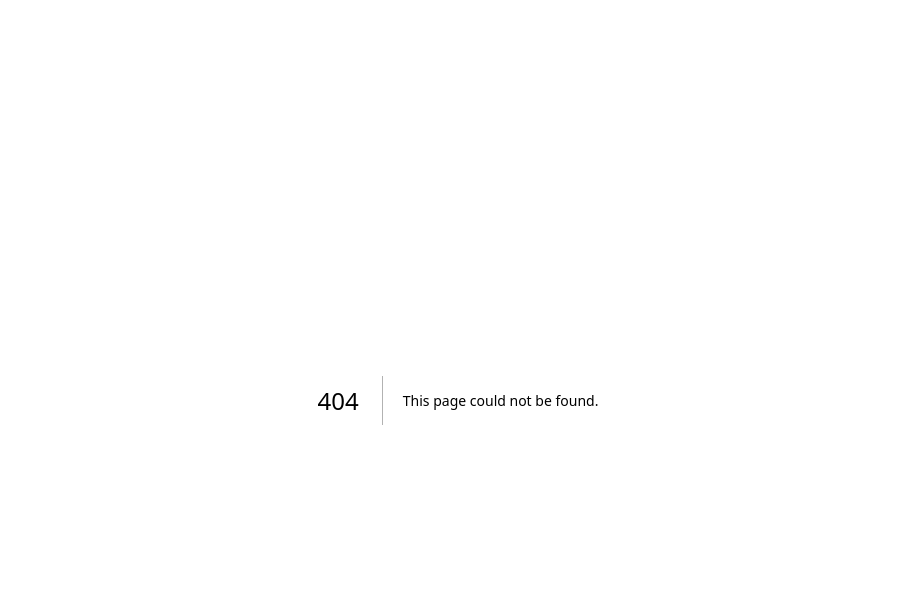
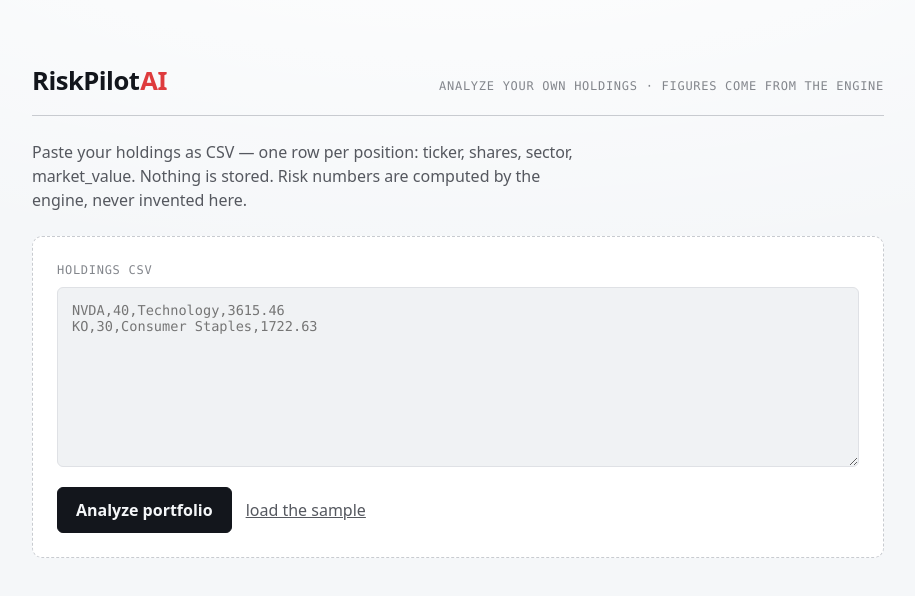
Before and after one commit to Kaydenletk/riskpilot-ai, a Next.js app in the folder frontend/: page /analyze in a window 1280 px wide. Before the commit this address had no page. Shown: the top 596 px of the page, without its empty margins (182-1097 px from the left). Built offline with nearby package versions, Linux system fonts and the light colour scheme.

Commit message:
feat: /analyze upload page with engine scoring + honest offline panel

```diff
--- /dev/null
+++ b/frontend/src/app/analyze/analyze.module.css
@@ -0,0 +1,55 @@
+.wrap { max-width: 900px; margin: 0 auto; }
+.intro { margin: var(--space-3) 0; color: var(--ink-soft); max-width: 60ch; }
+.box {
+  background: var(--surface);
+  border: 1px dashed var(--rule-strong);
+  border-radius: var(--radius);
+  padding: var(--space-3);
+}
+.label { display: block; margin-bottom: var(--space-1); }
+.textarea {
+  width: 100%;
+  min-height: 180px;
+  resize: vertical;
+  font-family: ui-monospace, "SF Mono", Menlo, monospace;
+  font-size: var(--text-sm);
+  color: var(--ink);
+  background: var(--bg-grain);
+  border: 1px solid var(--rule);
+  border-radius: var(--radius-sm);
+  padding: var(--space-2);
+}
+.row { display: flex; gap: var(--space-2); align-items: center; margin-top: var(--space-2); flex-wrap: wrap; }
+.btn {
+  font: inherit;
+  font-weight: 600;
+  padding: 10px 18px;
+  border-radius: var(--radius-sm);
+  border: 1px solid var(--ink);
+  background: var(--ink);
+  color: var(--bg);
+  cursor: pointer;
+  transition: opacity var(--dur-fast) var(--ease-out-expo);
+}
+.btn:hover { opacity: 0.88; }
+.linkBtn { font: inherit; background: none; border: none; color: var(--ink-soft); text-decoration: underline; cursor: pointer; padding: 0; }
+.errors { margin-top: var(--space-2); border-left: 3px solid var(--risk-high); padding-left: var(--space-2); }
+.errItem { color: var(--risk-high); font-size: var(--text-sm); margin: 4px 0; }
+.offline {
+  margin-top: var(--space-3);
+  background: var(--surface-raised);
+  border: 1px solid var(--rule);
+  border-radius: var(--radius);
+  padding: var(--space-3);
+}
+.code {
+  font-family: ui-monospace, "SF Mono", Menlo, monospace;
+  font-size: var(--text-sm);
+  background: var(--bg-grain);
+  border: 1px solid var(--rule);
+  border-radius: var(--radius-sm);
+  padding: var(--space-2);
+  overflow-x: auto;
+}
+.breakdown { display: grid; gap: 6px; margin: var(--space-2) 0; }
+.brow { display: flex; justify-content: space-between; font-size: var(--text-sm); }
--- /dev/null
+++ b/frontend/src/app/analyze/page.tsx
@@ -0,0 +1,161 @@
+"use client";
+
+import { useState } from "react";
+import Link from "next/link";
+
+import { Dashboard } from "@/components/dashboard/Dashboard";
+import { computeBreakdown } from "@/lib/breakdown";
+import { parseHoldings, type RowError } from "@/lib/parse-holdings";
+import type { Holding, RiskReport } from "@/lib/types";
+
+import styles from "./analyze.module.css";
+import page from "../page.module.css";
+
+const SAMPLE = `ticker,shares,sector,market_value
+NVDA,40,Technology,3615.46
+AMD,60,Technology,1223.75
+MSFT,10,Technology,1612.28
+KO,30,Consumer Staples,1722.63
+JNJ,8,Healthcare,1248.13`;
+
+type State =
+  | { kind: "idle" }
+  | { kind: "errors"; errors: RowError[] }
+  | { kind: "scoring" }
+  | { kind: "result"; report: RiskReport }
+  | { kind: "offline"; holdings: Holding[] };
+
+export default function AnalyzePage() {
+  const [text, setText] = useState("");
+  const [state, setState] = useState<State>({ kind: "idle" });
+
+  async function onAnalyze() {
+    const parsed = parseHoldings(text);
+    if (!parsed.ok) {
+      setState({ kind: "errors", errors: parsed.errors });
+      return;
+    }
+    setState({ kind: "scoring" });
+    try {
+      const res = await fetch("/api/report", {
+        method: "POST",
+        headers: { "content-type": "application/json" },
+        body: JSON.stringify({ holdings: parsed.holdings }),
+      });
+      if (res.ok) {
+        setState({ kind: "result", report: (await res.json()) as RiskReport });
+        return;
+      }
+      // The server REJECTED the holdings — surface why, never the "validated" panel.
+      if (res.status === 400 || res.status === 422) {
+        const body = (await res.json()) as { errors?: string[]; symbols?: string[]; message?: string };
+        const messages: string[] =
+          body.symbols && body.symbols.length
+            ? [`Not in the demo universe: ${body.symbols.join(", ")}. Only the vetted ticker list can be scored.`]
+            : body.errors ?? [body.message ?? "The portfolio was rejected."];
+        setState({ kind: "errors", errors: messages.map((message) => ({ row: 0, message })) });
+        return;
+      }
+      // 503 / other engine-down status: the parse was valid, the engine is just absent.
+    } catch {
+      // network failure — same as engine-down: fall through to the offline panel
+    }
+    setState({ kind: "offline", holdings: parsed.holdings });
+  }
+
+  return (
+    <div className={page.page}>
+      <header className={`${page.masthead} stage stage-1`}>
+        <Link href="/" className={page.brand} style={{ textDecoration: "none" }}>
+          RiskPilot<span className={page.brandAccent}>AI</span>
+        </Link>
+        <div className="caption">analyze your own holdings · figures come from the engine</div>
+      </header>
+
+      <div className={`${styles.wrap} stage stage-2`}>
+        <p className={styles.intro}>
+          Paste your holdings as CSV — one row per position:{" "}
+          <span className="num">ticker, shares, sector, market_value</span>. Nothing is stored.
+          Risk numbers are computed by the engine, never invented here.
+        </p>
+
+        <div className={styles.box}>
+          <label className={`caption ${styles.label}`} htmlFor="csv">
+            Holdings CSV
+          </label>
+          <textarea
+            id="csv"
+            className={styles.textarea}
+            value={text}
+            spellCheck={false}
+            placeholder={"NVDA,40,Technology,3615.46\nKO,30,Consumer Staples,1722.63"}
+            onChange={(e) => setText(e.target.value)}
+          />
+          <div className={styles.row}>
+            <button className={styles.btn} onClick={onAnalyze} disabled={state.kind === "scoring"}>
+              {state.kind === "scoring" ? "Scoring…" : "Analyze portfolio"}
+            </button>
+            <button className={styles.linkBtn} onClick={() => setText(SAMPLE)}>
+              load the sample
+            </button>
+          </div>
+
+          {state.kind === "errors" && (
+            <div className={styles.errors} role="alert">
+              {state.errors.map((e, i) => (
+                <p key={i} className={styles.errItem}>
+                  {e.row > 0 ? `Row ${e.row}: ` : ""}
+                  {e.message}
+                </p>
+              ))}
+            </div>
+          )}
+        </div>
+
+        {state.kind === "result" && (
+          <div style={{ marginTop: "var(--space-4)" }}>
+            <Dashboard report={state.report} />
+          </div>
+        )}
+
+        {state.kind === "offline" && <OfflinePanel holdings={state.holdings} />}
+      </div>
+    </div>
+  );
+}
+
+function OfflinePanel({ holdings }: { holdings: Holding[] }) {
+  const b = computeBreakdown(holdings);
+  return (
+    <section className={styles.offline}>
+      <div className="caption">File validated · engine not connected</div>
+      <p className={styles.intro}>
+        Your {holdings.length} holdings parsed cleanly. Scoring (volatility, drawdown, risk score)
+        needs the private risk engine connected — these exact allocation figures are computed
+        here; the modeled risk numbers are not faked. Run the engine locally to see the full read:
+      </p>
+      <pre className={styles.code}>{`cp .env.example .env   # no OpenAI key needed
+make install && make dev`}</pre>
+      <div className="caption" style={{ marginBottom: 4 }}>Exact allocation (computed here, not modeled)</div>
+      <div className={styles.breakdown}>
+        <div className={styles.brow}>
+          <span>Top-3 holdings weight</span>
+          <span className="num">{b.concentrationTop3Pct}%</span>
+        </div>
+        <div className={styles.brow}>
+          <span>Largest sector ({b.largestSector})</span>
+          <span className="num">{b.largestSectorPct}%</span>
+        </div>
+        {b.sectors.map((s) => (
+          <div key={s.sector} className={styles.brow} style={{ color: "var(--ink-soft)" }}>
+            <span>{s.sector}</span>
+            <span className="num">{s.pct}%</span>
+          </div>
+        ))}
+      </div>
+      <p className="disclaimer">
+        Educational risk coaching, not financial advice. No buy/sell recommendations.
+      </p>
+    </section>
+  );
+}
--- a/frontend/src/app/page.module.css
+++ b/frontend/src/app/page.module.css
@@ -204,3 +204,5 @@
     gap: var(--space-2);
   }
 }
+
+.mastheadRight { display: flex; align-items: baseline; gap: var(--space-2); }
--- a/frontend/src/app/page.tsx
+++ b/frontend/src/app/page.tsx
@@ -37,7 +37,9 @@
       <div className={styles.brand}>
         RiskPilot<span className={styles.brandAccent}>AI</span>
       </div>
-      <div className="caption">risk coaching · explains the math · never invents numbers</div>
+      <div className={styles.mastheadRight}>
+        <a href="/analyze" className="caption">Analyze your portfolio →</a>
+      </div>
     </header>
   );
 }
```
